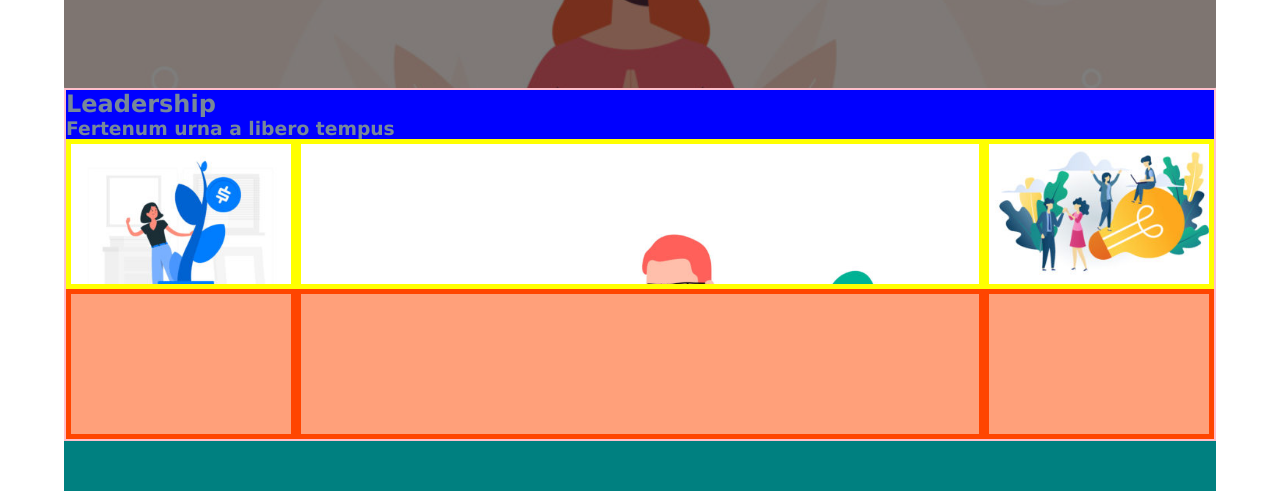
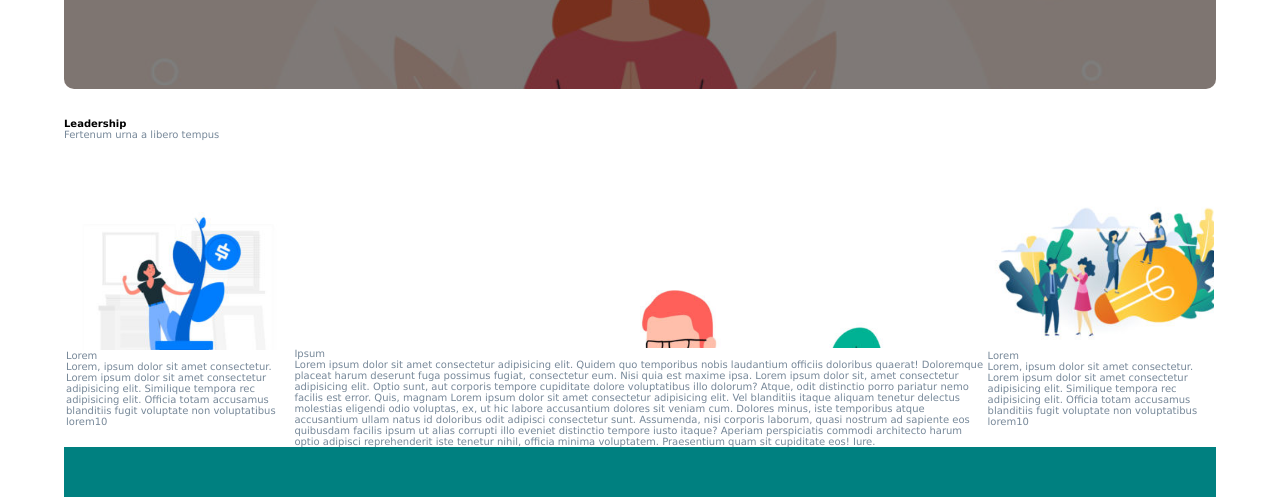
Before and after one commit to evelingcastillon/htmlcss-wp, a plain HTML site: page index.html in a window 1280 px wide. Shown: the part 412-909 px from the top of the page. Drawn offline with Linux system fonts and the light colour scheme.

Commit message:
complete main

```diff
--- a/css/style.css
+++ b/css/style.css
@@ -4,6 +4,7 @@
     padding: 0;
     font-family: Verdana, Geneva, Tahoma, sans-serif;
     color: lightslategray;
+    font-size: 10px;
 }
 
 .container{
@@ -14,6 +15,7 @@
 /* Site Header */
 header{
     height: 500px;
+    margin-bottom: 30px;
 }
 .logo{
     background-image: url(../img/logo.png);
@@ -40,6 +42,7 @@ a {
 .banner_box{
     background-color: rgb(0,0,0,0.5);
     border-radius: 10px;
+    width: 100%;
     height: 100%;
     padding: 2rem;
 }
@@ -58,27 +61,36 @@ a {
 
 /* site main */
 
-main{
-    border: 2px solid pink;
-    background-color: blue;
-}
 
 .clearfix::after {
     content:"";
     display: table;
     clear:both;
 }
+div .title-main {
+    width: 100%;
+    height: 50px;
+    float: left;
+    margin-bottom: 30px;
+}
+
+h2 {
+    color: black;
+}
+
+/* main{
+    border: 2px solid pink;
+    background-color: blue;
+} */
+
 .main_content1, .main_content3{
-    background-color: red;
     width: 20%;
-    height: 300px;
     float: left;
+    padding: 0.2rem;
 }
 
 .main_content2 {
-    background-color: pink;
     width: 60%;
-    height: 300px;
     float: left;
 }
 
@@ -87,36 +99,36 @@ main{
     background-image: url(../img/img-1.jpg);
     background-repeat: no-repeat;
     background-size: cover;
-    border: 5px solid yellow;
     width: 100%;
     height: 150px;
     float: left;
+    border-radius: 10px;
+
 }
 .img2 {
     background-image: url(../img/banner-2.jpg);
     background-repeat: no-repeat;
-    border: 5px solid yellow;
     background-size: cover;
     width: 100%;
     height: 150px;
     float: left;
+    border-radius: 10px;
+
 }
 
 .img3 {
     background-image: url(../img/img-3.jpg);
     background-repeat: no-repeat;
-    border: 5px solid yellow;
     background-size: cover;
     width: 100%;
     height: 150px;
     float: left;
+    border-radius: 10px;
+
 }
 
 .box_text {
-    background-color: lightsalmon;
-    border: 5px solid orangered;
     width: 100%;
-    height: 150px;
     float: left;
 }
 
--- a/index.html
+++ b/index.html
@@ -40,22 +40,32 @@
 
         <!-- Site Main -->
         <main>
-            <h2>Leadership</h2>
-            <h3>Fertenum urna a libero tempus</h3>
-
+            <div class="title-main">
+                <h2>Leadership</h2>
+                <div class="text_main">Fertenum urna a libero tempus</div>
+            </div>
             <div class="main_content clearfix">
-                <div class="main_content1 clearfix">
-                    <div class="img1"></div>
-                    <div class="box_text"></div>
+                <div class="main_content1">
+                    <div  class="img1">
+                    </div>
+                    <div class="box_text">
+                        <div class="tittle_of_box">Lorem</div>
+                        <div class="text_of_box">Lorem, ipsum dolor sit amet consectetur. Lorem ipsum dolor sit amet consectetur adipisicing elit. Similique tempora rec adipisicing elit. Officia totam accusamus blanditiis fugit voluptate non voluptatibus lorem10</div>
+                    </div>
                 </div>
-                <div class="main_content2 clearfix">
+                <div class="main_content2">
                     <div class="img2"></div>
                     <div class="box_text"></div>
+                    <div class="tittle_of_box">Ipsum</div>
+                    <div class="text_of_box">Lorem ipsum dolor sit amet consectetur adipisicing elit. Quidem quo temporibus nobis laudantium officiis doloribus quaerat! Doloremque placeat harum deserunt fuga possimus fugiat, consectetur eum. Nisi quia est maxime ipsa. Lorem ipsum dolor sit, amet consectetur adipisicing elit. Optio sunt, aut corporis tempore cupiditate dolore voluptatibus illo dolorum? Atque, odit distinctio porro pariatur nemo facilis est error. Quis, magnam Lorem ipsum dolor sit amet consectetur adipisicing elit. Vel blanditiis itaque aliquam tenetur delectus molestias eligendi odio voluptas, ex, ut hic labore accusantium dolores sit veniam cum. Dolores minus, iste temporibus atque accusantium ullam natus id doloribus odit adipisci consectetur sunt. Assumenda, nisi corporis laborum, quasi nostrum ad sapiente eos quibusdam facilis ipsum ut alias corrupti illo eveniet distinctio tempore iusto itaque? Aperiam perspiciatis commodi architecto harum optio adipisci reprehenderit iste tenetur nihil, officia minima voluptatem. Praesentium quam sit cupiditate eos! Iure.</div>
                 </div>
 
-                <div class="main_content3 clearfix">
+                <div class="main_content3">
                     <div class="img3"></div>
                     <div class="box_text"></div>
+                        <div class="tittle_of_box">Lorem</div>
+                        <div class="text_of_box">Lorem, ipsum dolor sit amet consectetur. Lorem ipsum dolor sit amet consectetur adipisicing elit. Similique tempora rec adipisicing elit. Officia totam accusamus blanditiis fugit voluptate non voluptatibus lorem10</div>
+
                 </div>
             </div>
 
```
